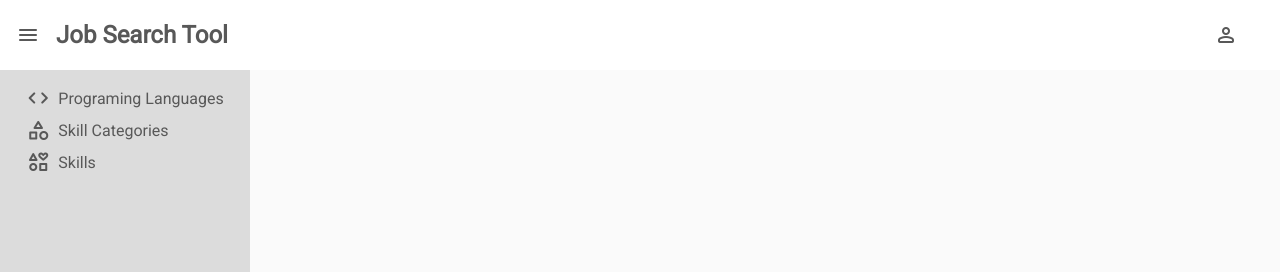
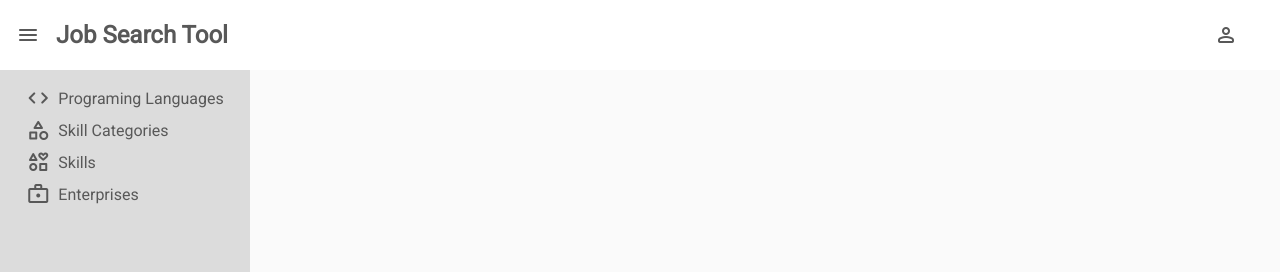
Before and after one commit to e-leite/sales_form_front_end_angular, an Angular app: page / in a window 1280 px wide. Shown: the top 272 px of the page. Built offline with nearby package versions, Linux system fonts and the light colour scheme.

Commit message:
feat: add routes to Enterprise.

```diff
--- a/src/app/core/services/sidebar-service.ts
+++ b/src/app/core/services/sidebar-service.ts
@@ -10,6 +10,7 @@ export class SidebarService {
         { label: 'Programing Languages', route: 'programinglanguages', icon: 'code' },
         { label: 'Skill Categories', route: 'skillcategories', icon: 'category' },
         { label: 'Skills', route: 'skills', icon: 'interests' },
+        { label: 'Enterprises', route: 'enterprises', icon: 'enterprise'}
     ];
 
     getSidebarMenuItems(): Observable<SidebarMenuItem[]> {
```
Also changed, not shown: src/app/app.routes.ts (+20 -0 lines).
